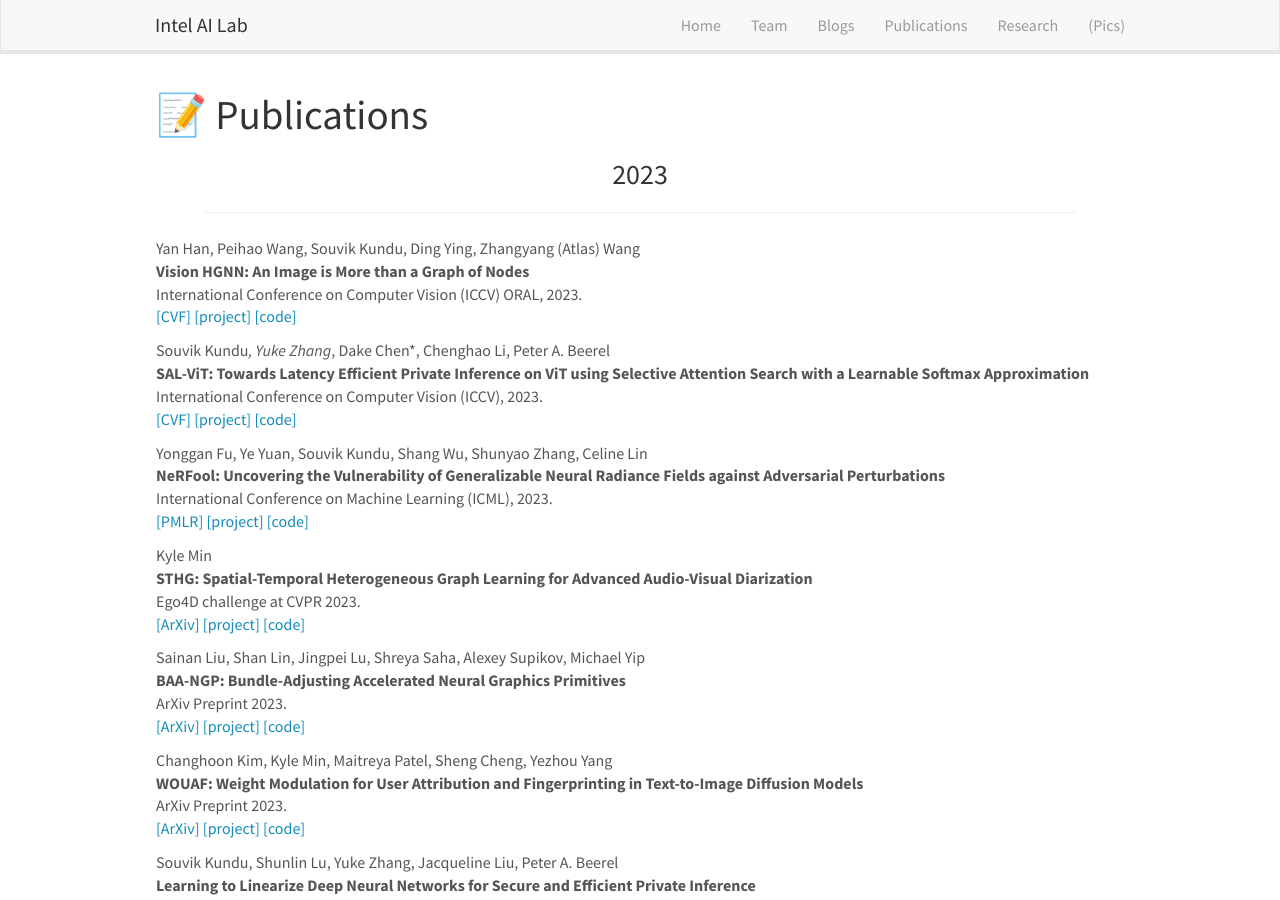
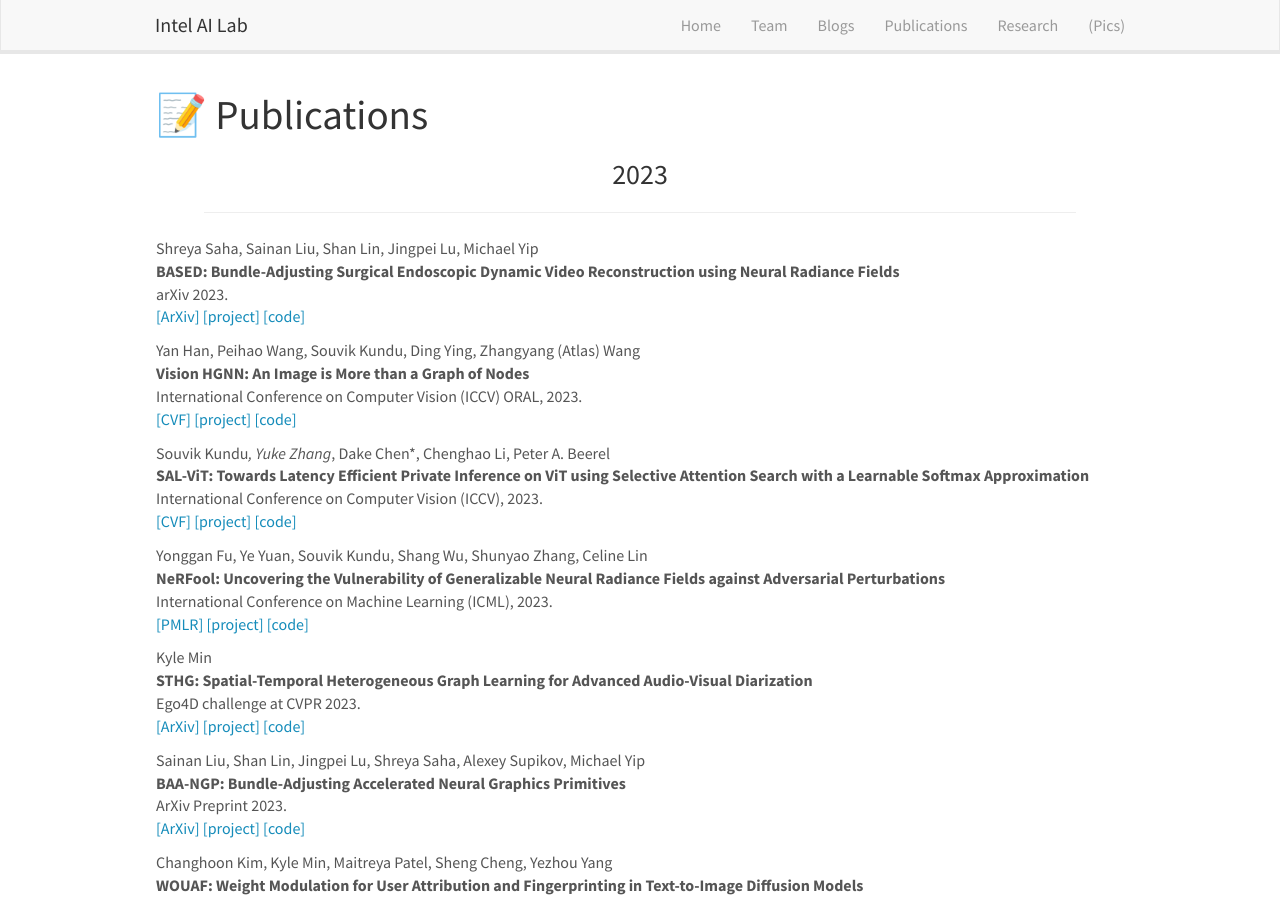
Before and after one commit to intelailabpage/intelailabpage.github.io, a Jekyll site: the page built from _pages/publications.md, in a window 1280 px wide and 900 px high. Built offline with Jekyll 4.4.1, drawn with Linux system fonts in a browser that asks for light colours; nearby versions of some CDN libraries.

Commit message:
Update publist.yml

```diff
--- a/_data/publist.yml
+++ b/_data/publist.yml
@@ -1,3 +1,21 @@
+- address: arXiv
+  title: "BASED: Bundle-Adjusting Surgical Endoscopic Dynamic Video Reconstruction using Neural Radiance Fields"
+  author: Shreya Saha, Sainan Liu, Shan Lin, Jingpei Lu, Michael Yip
+  link:
+    display: ArXiv
+    url: https://arxiv.org/abs/2309.15329
+  ref: saha2023
+  venue: arXiv
+  year: '2023'
+  pub_type: conference
+  project:
+    display: project
+    url: https://sites.google.com/ucsd.edu/based-arclab-2023/
+  code:
+    display: code
+    url:
+
+
 - address: Paris
   title: "Vision HGNN: An Image is More than a Graph of Nodes"
   author: Yan Han, Peihao Wang, Souvik Kundu, Ding Ying, Zhangyang (Atlas) Wang
```
